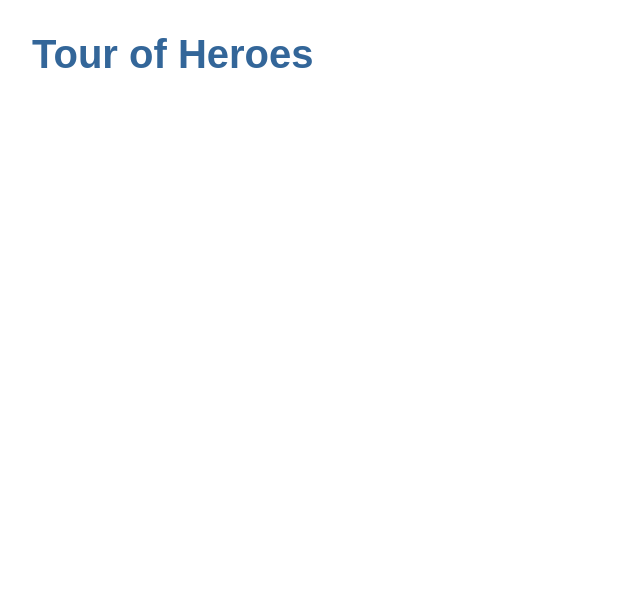
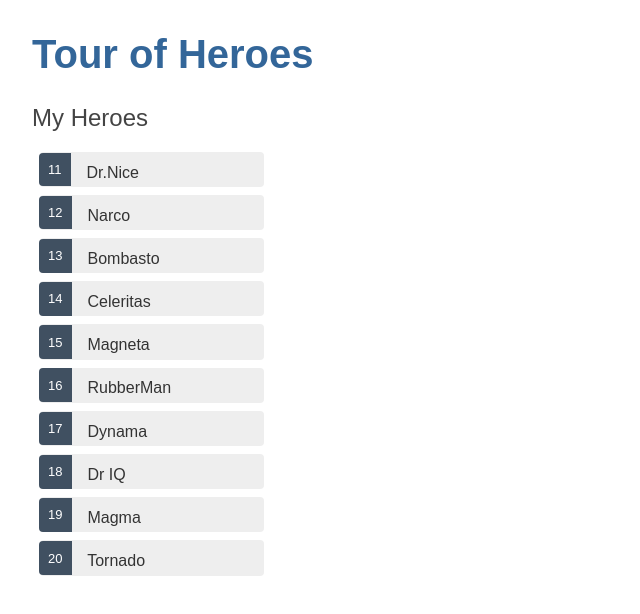
Before and after one commit to jamiepompei/tour-of-heroes-angular, an Angular app: page / in a window 1280 px wide. Shown: the top 614 px of the page, without its empty margins (0-640 px from the left). Built offline with nearby package versions, Linux system fonts and the light colour scheme.

Commit message:
app displays a list of heroes in master view, user can select a hero and see that hero's details, *ngFor to display list, added *ngIf conditional include or exclude block of html, and toggle a css style class with a class binding

```diff
--- a/src/app/app.component.html
+++ b/src/app/app.component.html
@@ -1,4 +1,4 @@
 <h1>{{title}}</h1>
-
+<app-heroes></app-heroes>
 
 <router-outlet></router-outlet>
--- /dev/null
+++ b/src/app/hero.ts
@@ -0,0 +1,4 @@
+export interface Hero{
+    id: number;
+    name: string;
+}
--- /dev/null
+++ b/src/app/heroes/heroes.component.css
@@ -0,0 +1,44 @@
+/*HeroesComponent's private CSS styles */
+.heroes{
+    margin: 0 0 2em 0;
+    list-style-type: none;
+    padding: 0;
+    width: 15em;
+}
+.heroes li{
+    cursor: pointer;
+    position: relative;
+    left: 0;
+    background-color: #EEE;
+    margin: .5em;
+    padding: .3em 0;
+    height: 1.6em;
+    border-radius: 4px;
+}
+.heroes li:hover {
+    color: #607D8B;
+    background-color: #DDD;
+    left: .1em;
+}
+.heroes.li.selected {
+    background-color: #CFD8DC;
+    color: white;
+}
+.heroes li.selected:hover {
+    background-color: #BBD8DC;
+    color: white;
+}
+.heroes .badge{
+    display: inline-block;
+    font-size: small;
+    color: white;
+    padding: 0.8em 0.7em 0 0.7em;
+    background-color: #405061;
+    line-height: 1em;
+    position: relative;
+    left: -1px;
+    top: -4px;
+    height: 1.8em;
+    margin-right: .8em;
+    border-radius: 4px 0 0 4px;
+}
--- /dev/null
+++ b/src/app/heroes/heroes.component.html
@@ -0,0 +1,17 @@
+<h2>My Heroes</h2>
+<ul class="heroes">
+    <li *ngFor="let hero of heroes"
+    [class.selected]="hero === selectedHero"
+    (click)="onSelect(hero)">
+        <span class="badge">{{hero.id}}</span> {{hero.name}}
+    </li>
+</ul>
+<div *ngIf="selectedHero">
+    <h2>{{selectedHero.name | uppercase}} Details</h2>
+    <div><span>id: </span>{{selectedHero.id}}</div>
+    <div>
+        <label>name:
+            <input [(ngModel)]="selectedHero.name" placeholder="name"/>
+        </label>
+    </div>
+</div>
--- /dev/null
+++ b/src/app/heroes/heroes.component.ts
@@ -0,0 +1,27 @@
+import { Component, OnInit } from '@angular/core';
+import { Hero } from '../hero';
+import { HEROES } from '../mock-heroes';
+
+@Component({
+  selector: 'app-heroes',
+  templateUrl: './heroes.component.html',
+  styleUrls: ['./heroes.component.css']
+})
+export class HeroesComponent implements OnInit {
+
+  heroes = HEROES;
+  selectedHero : Hero;
+
+
+  constructor() {
+
+  }
+
+  ngOnInit(): void {
+  }
+
+  onSelect(hero : Hero): void{
+    this.selectedHero = hero;
+  }
+
+}
--- /dev/null
+++ b/src/app/mock-heroes.ts
@@ -0,0 +1,14 @@
+import { Hero } from './hero';
+
+export const HEROES: Hero[] = [
+    { id: 11, name: 'Dr.Nice' },
+    { id: 12, name: 'Narco' },
+    { id: 13, name: 'Bombasto' },
+    { id: 14, name: 'Celeritas' },
+    { id: 15, name: 'Magneta' },
+    { id: 16, name: 'RubberMan' },
+    { id: 17, name: 'Dynama' },
+    { id: 18, name: 'Dr IQ' },
+    { id: 19, name: 'Magma' },
+    { id: 20, name: 'Tornado' }
+]
```
Also changed, not shown: src/app/app.module.ts (+6 -2 lines), 1 other file (tests, documents, lock files or other folders).
